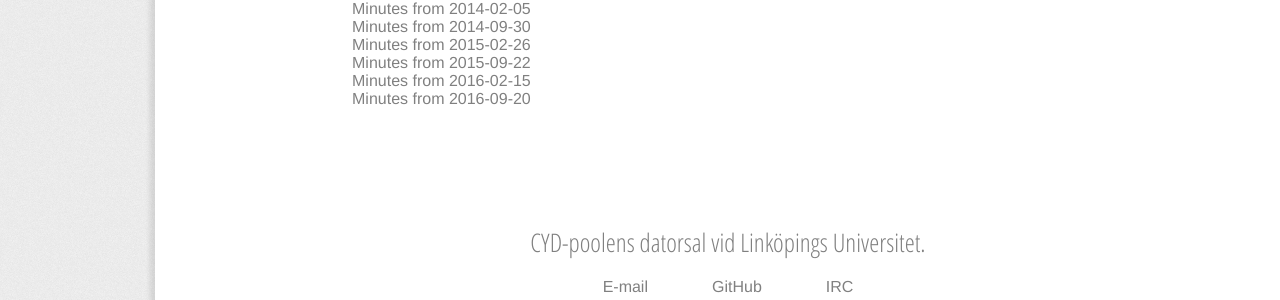
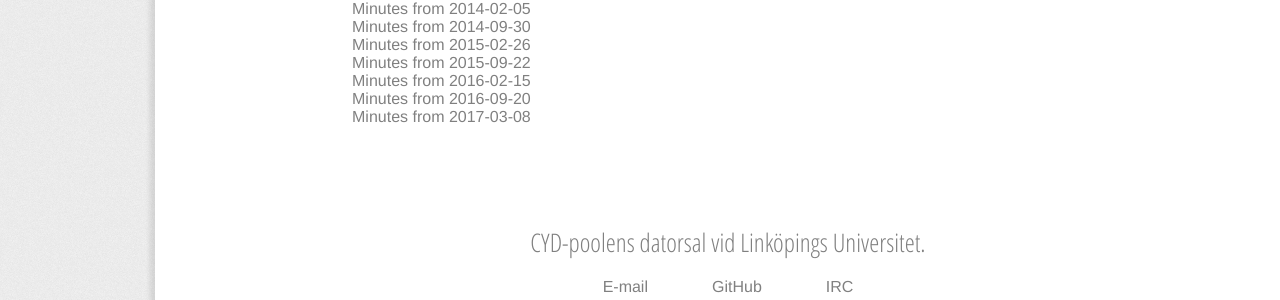
Before and after one commit to CYD-poolen/cyd.liu.se, a Jekyll site: the page built from Board.md, in a window 1280 px wide and 1223 px high. Shown: the part 902-1202 px from the top of the window. Built offline with Jekyll 4.4.1, drawn with Linux system fonts in a browser that asks for light colours.

Commit message:
Update Board.md

```diff
--- a/Board.md
+++ b/Board.md
@@ -44,3 +44,4 @@ The board of CYD-poolen consists of one representative from each section, [the s
 * [Minutes from 2015-09-22]({{ site.baseurl }}/minutes/2015-09-22.pdf)
 * [Minutes from 2016-02-15]({{ site.baseurl }}/minutes/2016-02-15.pdf)
 * [Minutes from 2016-09-20]({{ site.baseurl }}/minutes/2016-09-20.pdf)
+* [Minutes from 2017-03-08]({{ site.baseurl }}/minutes/2017-03-08.pdf)
```
